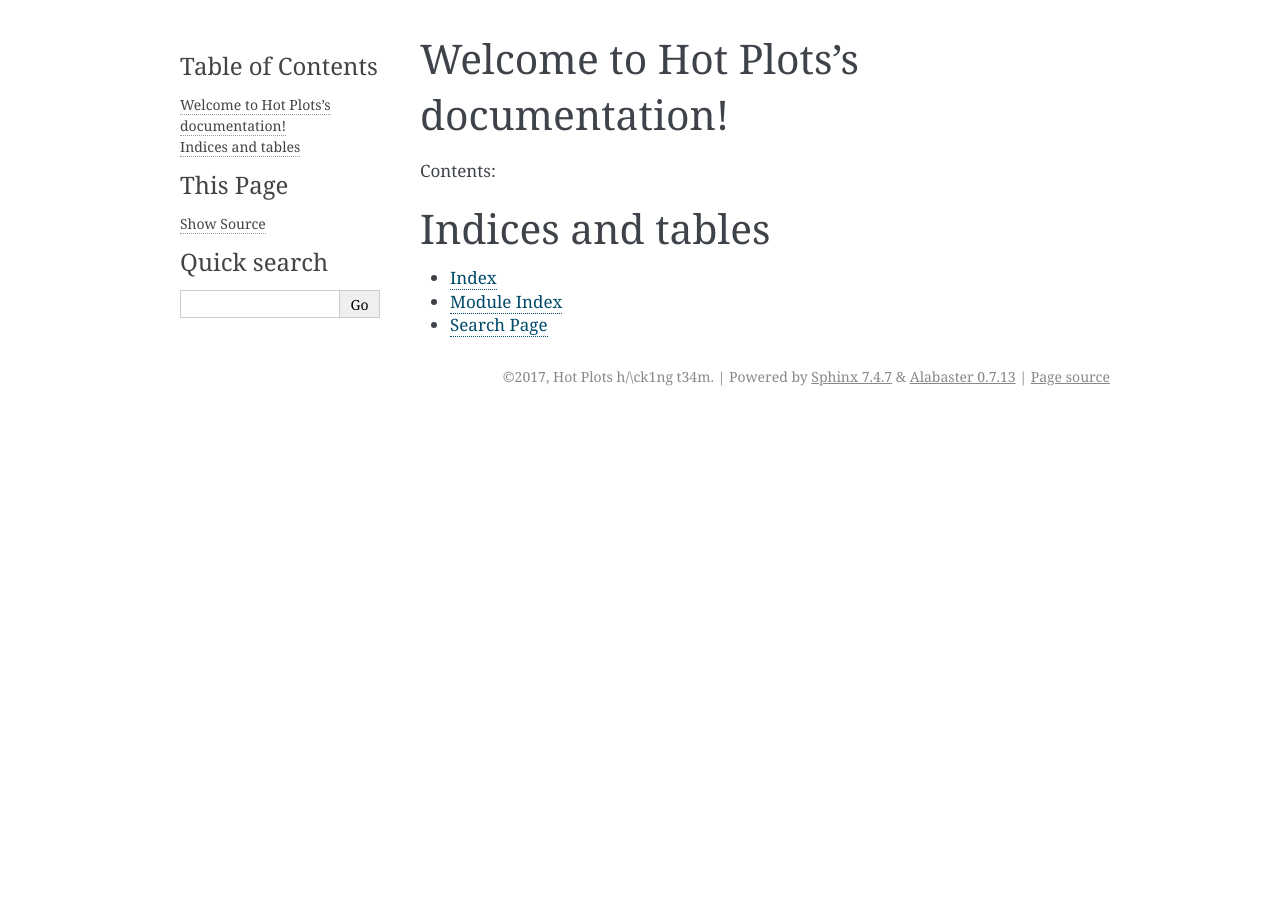
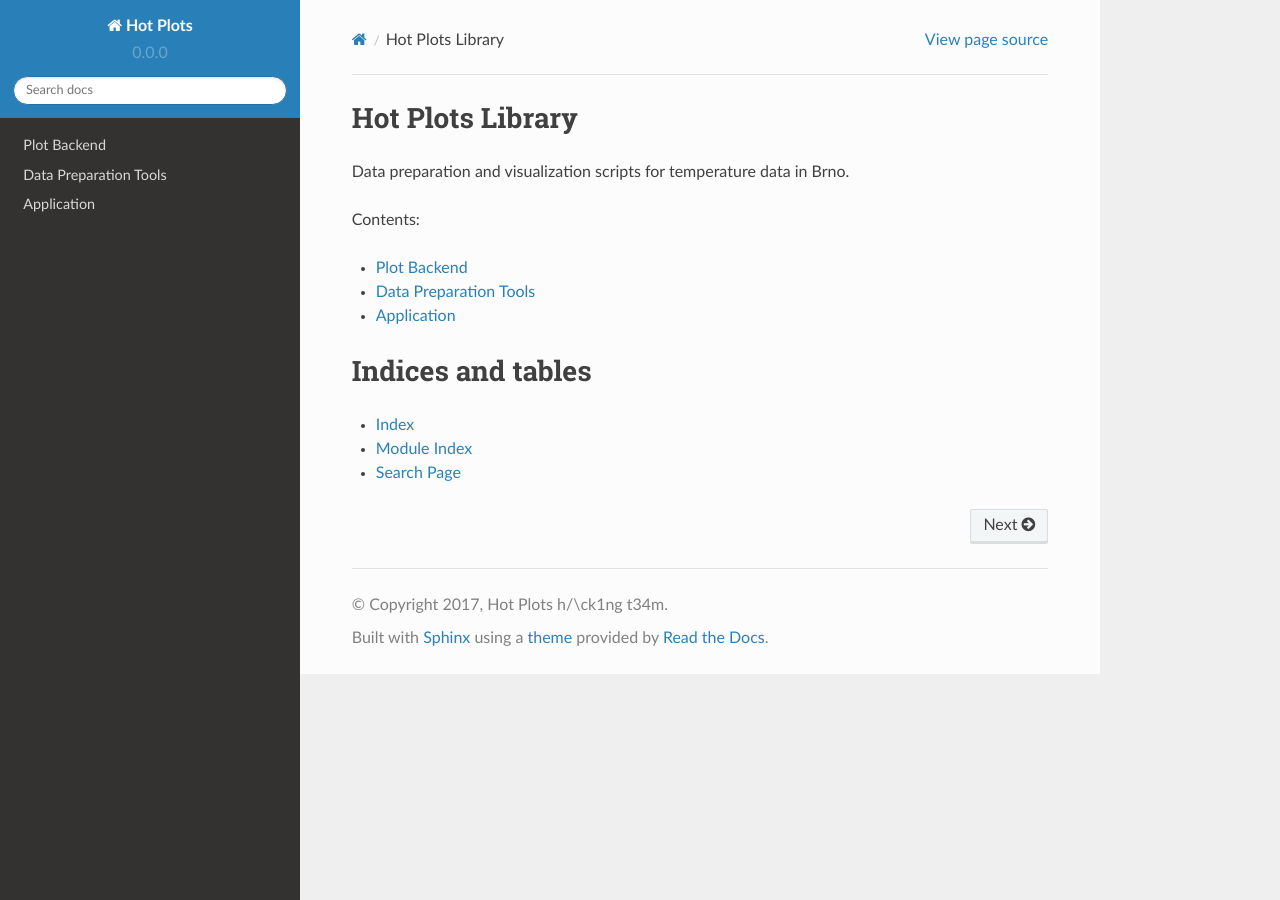
Before and after one commit to hot-graphs/hot-plots-gtk, a Sphinx documentation site: the page built from doc/index.rst, in a window 1280 px wide. Built offline with Sphinx 7.4.7 and the Read the Docs theme 2.0.0, drawn with Linux system fonts in a browser that asks for light colours; pages that are not in the unit, such as notebooks, are missing from menus.

Commit message:
Documentation changes

```diff
--- a/doc/conf.py
+++ b/doc/conf.py
@@ -2,6 +2,7 @@
 # -*- coding: utf-8 -*-
 import sys
 import os
+
 #
 # Hot Plots documentation build configuration file, created by
 # sphinx-quickstart on Sun May 28 01:36:10 2017.
@@ -127,16 +128,17 @@ todo_include_todos = False
 # The theme to use for HTML and HTML Help pages.  See the documentation for
 # a list of builtin themes.
 #
-html_theme = 'alabaster'
+import sphinx_rtd_theme
+
+html_theme = "sphinx_rtd_theme"
+
+html_theme_path = [sphinx_rtd_theme.get_html_theme_path()]
 
 # Theme options are theme-specific and customize the look and feel of a theme
 # further.  For a list of options available for each theme, see the
 # documentation.
 #
 # html_theme_options = {}
-
-# Add any paths that contain custom themes here, relative to this directory.
-# html_theme_path = []
 
 # The name for this set of Sphinx documents.
 # "<project> v<release> documentation" by default.
--- a/doc/data_source.rst
+++ b/doc/data_source.rst
@@ -1,5 +1,5 @@
-data_source module
-==================
+Plot Backend
+============
 
 .. automodule:: data_source
     :members:
--- a/doc/idea.rst
+++ b/doc/idea.rst
@@ -1,4 +1,4 @@
-idea module
+Application
 ===========
 
 .. automodule:: idea
--- a/doc/index.rst
+++ b/doc/index.rst
@@ -3,13 +3,19 @@
    You can adapt this file completely to your liking, but it should at least
    contain the root `toctree` directive.
 
-Welcome to Hot Plots's documentation!
-=====================================
+Hot Plots Library
+=================
+
+Data preparation and visualization scripts for temperature data in Brno.
 
 Contents:
 
 .. toctree::
    :maxdepth: 2
+
+   data_source
+   prepare
+   idea
 
 
 
--- a/doc/prepare.rst
+++ b/doc/prepare.rst
@@ -1,5 +1,5 @@
-prepare module
-==============
+Data Preparation Tools
+======================
 
 .. automodule:: prepare
     :members:
```
Also changed, not shown: doc/map.rst (deleted, +0 -7 lines), doc/map_controller.rst (deleted, +0 -7 lines), 1 other file.
